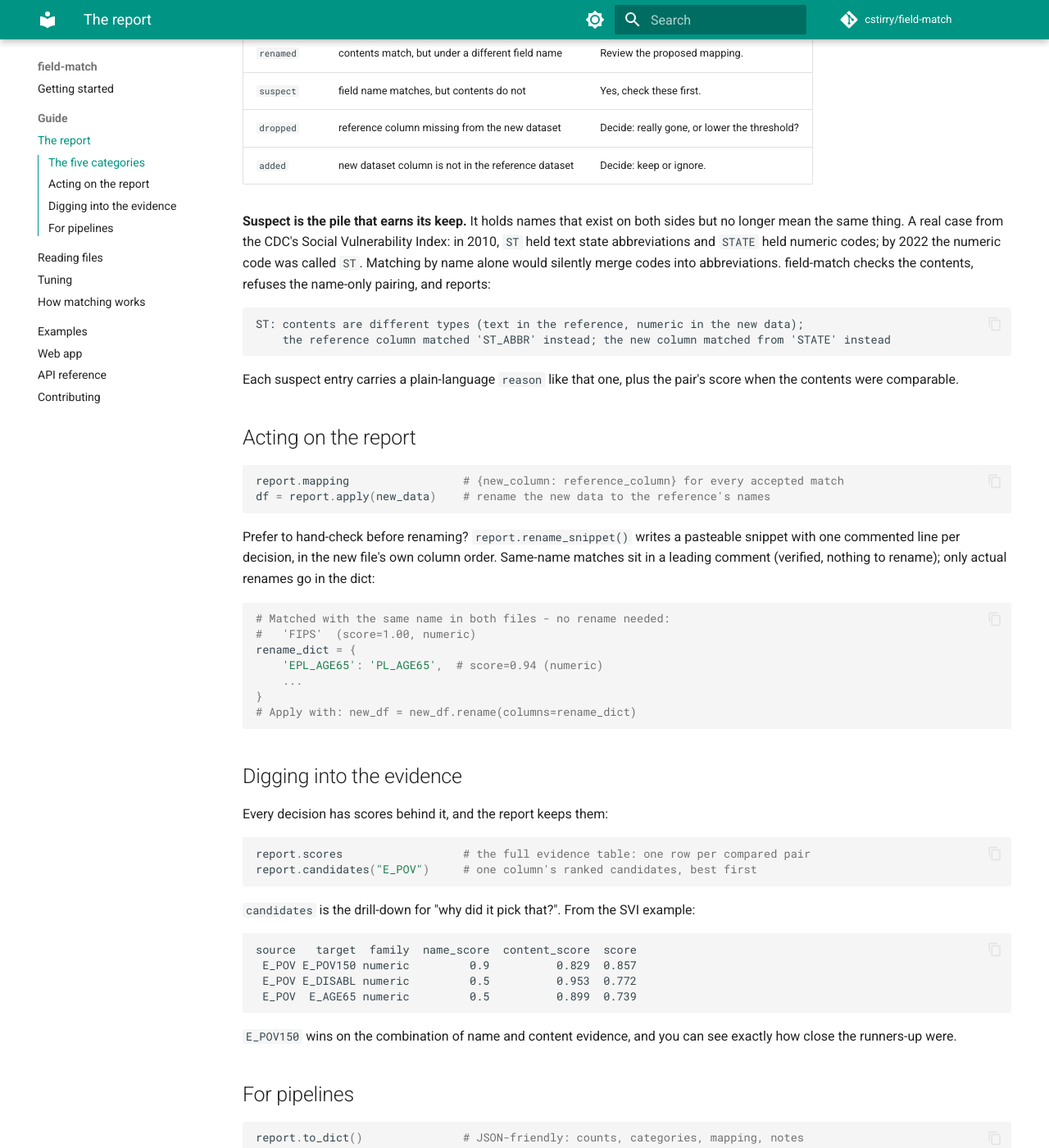
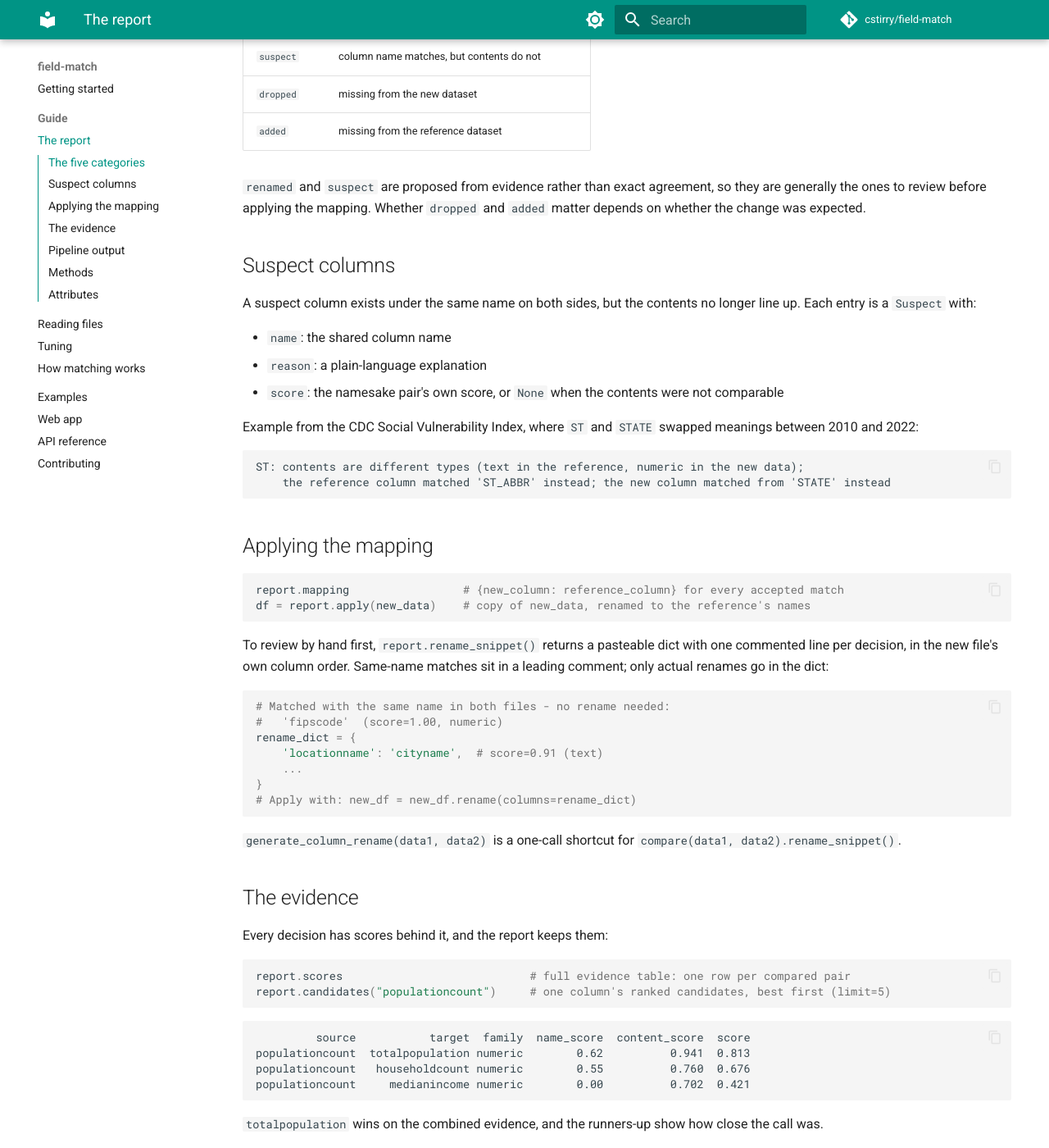
Before and after one commit to cstirry/field-match, an MkDocs documentation site: the page built from docs_src/report.md, in a window 1280 px wide and 1400 px high, scrolled down 412 px. Shown: the whole window at 82% size. Built offline with MkDocs 1.6.1 and Material for MkDocs 9.7.7, drawn with Linux system fonts in a browser that asks for light colours; comment, search, counter and statistics services are not loaded; some of the changed text lies outside the part shown.

Commit message:
Simplify report wording and document ComparisonReport's full surface
Drop the "- review" suffix and redundant "reference"/"dataset"
phrasing from the five category blurbs, and rename field -> column
throughout to match the rest of the API. Add a numpy Attributes
section to ComparisonReport's docstring so mkdocstrings renders every
attribute, and expand report.md with Methods/Attributes tables and
the Suspect/FieldMatch/Candidate record shapes, none of which were
documented anywhere before.

Co-Authored-By: Claude Sonnet 5 <noreply@anthropic.com>

````diff
--- a/docs_src/report.md
+++ b/docs_src/report.md
@@ -1,77 +1,118 @@
 # The report
 
-`compare()` returns a `ComparisonReport`: a plain Python object holding the structured results, which also knows how to print itself. `print(report)` shows the counts; `report.summary()` adds the column names in each category.
+`compare()` returns a `ComparisonReport`: the crosswalk as a plain Python object. `print(report)` shows the counts; `report.summary()` adds the column names per category.
 
 ## The five categories
 
-Every column lands in exactly one pile:
+| Category | Meaning |
+|---|---|
+| `verified` | column name and contents both match |
+| `renamed` | contents match, but under a different column name |
+| `suspect` | column name matches, but contents do not |
+| `dropped` | missing from the new dataset |
+| `added` | missing from the reference dataset |
 
-| Category | Meaning | Needs action? |
-|---|---|---|
-| `verified` | field name and contents both match | No. Safe to ignore. |
-| `renamed` | contents match, but under a different field name | Review the proposed mapping. |
-| `suspect` | field name matches, but contents do not | Yes, check these first. |
-| `dropped` | reference column missing from the new dataset | Decide: really gone, or lower the threshold? |
-| `added` | new dataset column is not in the reference dataset | Decide: keep or ignore. |
+`renamed` and `suspect` are proposed from evidence rather than exact agreement, so they are generally the ones to review before applying the mapping. Whether `dropped` and `added` matter depends on whether the change was expected.
 
-**Suspect is the pile that earns its keep.** It holds names that exist on both sides but no longer mean the same thing. A real case from the CDC's Social Vulnerability Index: in 2010, `ST` held text state abbreviations and `STATE` held numeric codes; by 2022 the numeric code was called `ST`. Matching by name alone would silently merge codes into abbreviations. field-match checks the contents, refuses the name-only pairing, and reports:
+## Suspect columns
+
+A suspect column exists under the same name on both sides, but the contents no longer line up. Each entry is a `Suspect` with:
+
+- `name`: the shared column name
+- `reason`: a plain-language explanation
+- `score`: the namesake pair's own score, or `None` when the contents were not comparable
+
+Example from the CDC Social Vulnerability Index, where `ST` and `STATE` swapped meanings between 2010 and 2022:
 
 ```
 ST: contents are different types (text in the reference, numeric in the new data);
     the reference column matched 'ST_ABBR' instead; the new column matched from 'STATE' instead
 ```
 
-Each suspect entry carries a plain-language `reason` like that one, plus the pair's score when the contents were comparable.
-
-## Acting on the report
+## Applying the mapping
 
 ```python
 report.mapping                 # {new_column: reference_column} for every accepted match
-df = report.apply(new_data)    # rename the new data to the reference's names
+df = report.apply(new_data)    # copy of new_data, renamed to the reference's names
 ```
 
-Prefer to hand-check before renaming? `report.rename_snippet()` writes a pasteable snippet with one commented line per decision, in the new file's own column order. Same-name matches sit in a leading comment (verified, nothing to rename); only actual renames go in the dict:
+To review by hand first, `report.rename_snippet()` returns a pasteable dict with one commented line per decision, in the new file's own column order. Same-name matches sit in a leading comment; only actual renames go in the dict:
 
 ```python
 # Matched with the same name in both files - no rename needed:
-#   'FIPS'  (score=1.00, numeric)
+#   'fipscode'  (score=1.00, numeric)
 rename_dict = {
-    'EPL_AGE65': 'PL_AGE65',  # score=0.94 (numeric)
+    'locationname': 'cityname',  # score=0.91 (text)
     ...
 }
 # Apply with: new_df = new_df.rename(columns=rename_dict)
 ```
 
-## Digging into the evidence
+`generate_column_rename(data1, data2)` is a one-call shortcut for `compare(data1, data2).rename_snippet()`.
+
+## The evidence
 
 Every decision has scores behind it, and the report keeps them:
 
 ```python
-report.scores                  # the full evidence table: one row per compared pair
-report.candidates("E_POV")     # one column's ranked candidates, best first
+report.scores                            # full evidence table: one row per compared pair
+report.candidates("populationcount")     # one column's ranked candidates, best first (limit=5)
 ```
 
-`candidates` is the drill-down for "why did it pick that?". From the SVI example:
-
 ```
-source   target  family  name_score  content_score  score
- E_POV E_POV150 numeric         0.9          0.829  0.857
- E_POV E_DISABL numeric         0.5          0.953  0.772
- E_POV  E_AGE65 numeric         0.5          0.899  0.739
+         source           target  family  name_score  content_score  score
+populationcount  totalpopulation numeric        0.62          0.941  0.813
+populationcount   householdcount numeric        0.55          0.760  0.676
+populationcount     medianincome numeric        0.00          0.702  0.421
 ```
 
-`E_POV150` wins on the combination of name and content evidence, and you can see exactly how close the runners-up were.
+`totalpopulation` wins on the combined evidence, and the runners-up show how close the call was.
 
-## For pipelines
+Each accepted match is a `FieldMatch` with `source`, `target`, `score`, `name_score`, `content_score`, and `family` (the inferred type the pair was compared as).
+
+## Pipeline output
 
 ```python
 report.to_dict()               # JSON-friendly: counts, categories, mapping, notes
 report.suggestions             # closest below-threshold candidate for each dropped column
-report.notes                   # warnings worth knowing about (see below)
+report.notes                   # data conditions that limited the comparison
 ```
 
-`notes` flags conditions that affect how much the report can verify:
+Each suggestion is a `Candidate`: `column` (the dropped reference column), `candidate` (its closest column in the new data), `score`.
 
-- **Headerless data**: if a file has no column headers (pandas numbers them), matching switches to contents only and the report says so.
-- **Duplicate column names**: only the first occurrence of each is matched; noted.
-- **Entirely empty columns**: their contents cannot be checked; listed by name.
+`notes` flags:
+
+- **Headerless data**: no column headers, so matching used contents only.
+- **Duplicate column names**: only the first occurrence of each was matched.
+- **Entirely empty columns**: contents could not be checked; listed by name.
+
+## Methods
+
+| Method | Returns |
+|---|---|
+| `apply(new_df)` | copy of `new_df` renamed to the reference's names |
+| `candidates(column, limit=5)` | ranked candidates for one column, as a DataFrame |
+| `rename_snippet()` | pasteable rename dict, as text |
+| `to_dict()` | JSON-friendly dict of the whole report |
+| `summary(show_columns=True, max_columns=8)` | the report as readable text |
+
+## Attributes
+
+| Attribute | Type | Holds |
+|---|---|---|
+| `verified` | list of `FieldMatch` | same-name matches with agreeing contents |
+| `renamed` | list of `FieldMatch` | matches under a different name |
+| `suspect` | list of `Suspect` | same-name pairs whose contents do not line up |
+| `dropped` | list of str | reference columns with no acceptable match |
+| `added` | list of str | new columns nothing claimed |
+| `suggestions` | list of `Candidate` | closest below-threshold candidate per dropped column |
+| `matches` | list of `FieldMatch` | every accepted match |
+| `mapping` | dict | `{new_column: reference_column}` |
+| `scores` | DataFrame | the full evidence table |
+| `notes` | list of str | warnings about the data |
+| `reference_columns`, `new_columns` | list of str | all column names on each side |
+| `row_counts` | tuple | (reference rows, new rows); reference is `None` for names-only |
+| `match_threshold`, `verified_threshold` | float | the thresholds this report was generated with |
+| `name_only` | bool | `True` if the reference was column names only |
+
+Full signatures: [API reference](api.md).
````
Also changed, not shown: 1 other file.
